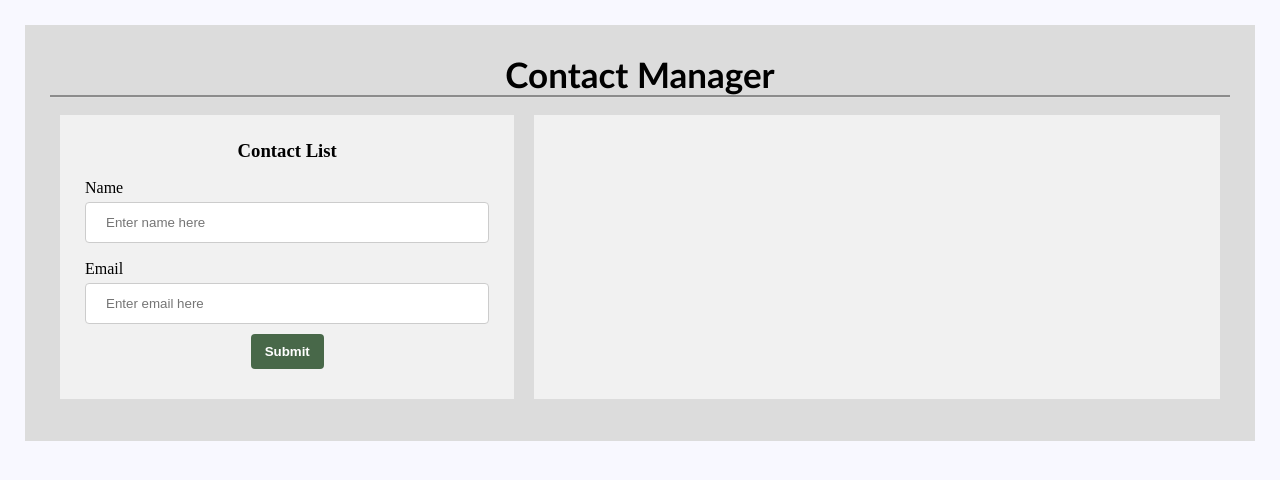
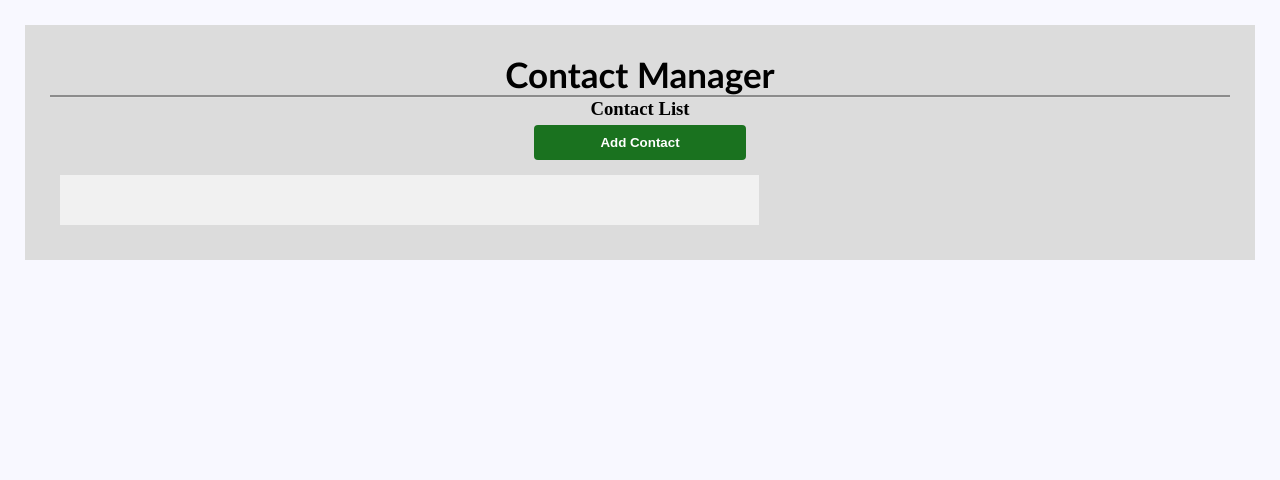
Before and after one commit to Binay9/Contact-App, a React (Create React App) app: page / in a window 1280 px wide. Shown: the top 480 px of the page. Built offline with nearby package versions, Linux system fonts and the light colour scheme.

Commit message:
form fixed

```diff
--- a/package.json
+++ b/package.json
@@ -9,6 +9,7 @@
     "http-proxy-middleware": "^2.0.4",
     "react": "^17.0.2",
     "react-dom": "^17.0.2",
+    "react-router-dom": "^6.3.0",
     "react-scripts": "5.0.0",
     "uuid": "^8.3.2",
     "web-vitals": "^2.1.4"
--- a/src/components/AddContact.js
+++ b/src/components/AddContact.js
@@ -1,35 +1,49 @@
-import React from 'react';
+import React, { useState } from 'react';
+import { useNavigate } from "react-router-dom";
 
-class AddContact extends React.Component {
-    state = {
-        name: "",
-        email: "",
-    };
 
-    add = (e) => {
+
+export default function AddContact(props) {
+
+    const [info, setInfo] = useState({});
+
+    const navigate = useNavigate();
+
+    const handleChange = (e) => {
+        const name = e.target.name;
+        const value = e.target.value;
+        setInfo(values => ({ ...values, [name]: value }))
+
+    }
+
+    const add = (e) => {
+
         e.preventDefault();
-        if(this.state.name === "" || this.state.email === "") {
+
+        if (info.name === "" || info.email === "") {
             alert("All input are required !!");
             return
         }
-        this.props.addContactHandler(this.state);
-        this.setState({name: '', email: ''});
+        props.addContactHandler(info);
+        setInfo({ name: '', email: '' });
+        navigate("/");
+
     };
 
-    render() {
     return (
         <div className='row-item1'>
             <h3 className='subHead'>Contact List</h3>
-                <form onSubmit={this.add}>
+            <form onSubmit={add}>
                 <div>
                     <label htmlFor="name" className="form-label">Name</label>
                     <input
                         type="text"
                         className="form-control"
                         id="name"
+                        name="name"
                         placeholder="Enter name here"
-                            value={this.state.name}
-                            onChange={(e) => this.setState({name: e.target.value})}
+                        value={info.name || ""}
+                        onChange={handleChange}
                     />
                 </div>
 
@@ -39,18 +53,16 @@ class AddContact extends React.Component {
                         type="email"
                         className="form-control"
                         id="email"
+                        name="email"
                         placeholder="Enter email here"
-                            value={this.state.email}
-                            onChange={(e) => this.setState({email: e.target.value})}
+                        value={info.email || ""}
+                        onChange={handleChange}
                     />
                 </div>
 
-                    <input type="submit" value="Submit" />
+                <button className='myBtn' type="submit" value="Submit" >Submit</button>
             </form>
 
         </div>
     );
 }
-}
-
-export default AddContact;
--- a/src/components/App.css
+++ b/src/components/App.css
@@ -52,7 +52,7 @@ input[type=text], [type=email]{
   box-sizing: border-box;
 }
 
-input[type=submit] {
+.myBtn{
   width: 18%;
   background-color: #486849;
   color: white;
@@ -64,7 +64,8 @@ input[type=submit] {
   font-weight: bold;
 }
 
-input[type=submit]:hover {
+/* input[type=submit] */
+.myBtn{
   background-color: #1a721f;
 }
 
--- a/src/components/App.js
+++ b/src/components/App.js
@@ -1,4 +1,5 @@
 import React, { useState, useEffect } from 'react';
+import {Routes, Route, } from 'react-router-dom';
 import { v4 as uuid } from 'uuid';
 import './App.css';
 import Header from './Header';
@@ -11,7 +12,7 @@ function App() {
   const [contacts, setContacts] = useState([]);
 
   const addContactHandler = (contact) => {
-    setContacts([...contacts, {id: uuid(), ...contact}]);
+    setContacts([...contacts, { id: uuid(), ...contact }]);
   };
 
   const removeContactHandler = (id) => {
@@ -36,11 +37,16 @@ function App() {
 
   return (
     <div className="myMain">
-      <Header />
-      <div className='row'>
-        <AddContact addContactHandler={addContactHandler} />
-        <ContactList contacts={contacts} getContactId={removeContactHandler}/>
-      </div>
+        <Header />
+        <Routes>
+        <Route path='/' element={<ContactList contacts={contacts} getContactId={removeContactHandler} />} />
+        <Route path='add' element={<AddContact addContactHandler={addContactHandler} />} />
+        </Routes>
+
+      {/* <div className='row'>
+          <AddContact addContactHandler={addContactHandler} />
+          <ContactList contacts={contacts} getContactId={removeContactHandler} />
+        </div> */}
 
     </div>
   );
--- a/src/components/ContactList.js
+++ b/src/components/ContactList.js
@@ -1,4 +1,5 @@
 import React from 'react';
+import { Link } from 'react-router-dom';
 import ContactCard from './ContactCard';
 
 const ContactList = (props) => {
@@ -6,13 +7,27 @@ const ContactList = (props) => {
     const deleteContactHandler = (id) => {
         props.getContactId(id);
     };
+
     const renderContactList = props.contacts.map((contact) => {
         return (
-            <ContactCard contact={contact} clickHandler={deleteContactHandler} key={contact.id}></ContactCard>
+            <ContactCard
+                contact={contact}
+                clickHandler={deleteContactHandler}
+                key={contact.id}
+            >
+            </ContactCard>
         );
     })
 
-    return <div className='row-item2'>{renderContactList}</div>
+    return (
+        <div>
+            <h3>Contact List</h3>
+            <Link to="/add">
+                <button className='myBtn'>Add Contact</button>
+            </Link>
+            <div className='row-item2'>{renderContactList}</div>
+        </div>
+    );
 };
 
 export default ContactList;
--- a/src/index.js
+++ b/src/index.js
@@ -1,10 +1,14 @@
 import React from 'react';
 import ReactDOM from 'react-dom';
+import { BrowserRouter } from "react-router-dom";
+
 import App from './components/App';
 
 ReactDOM.render(
   <React.StrictMode>
-    <App />
+    <BrowserRouter>
+      <App />
+    </BrowserRouter>
   </React.StrictMode>,
   document.getElementById('root')
 );
```
Also changed, not shown: 1 other file (tests, documents, lock files or other folders). Lines whose indentation alone changed are shown as unchanged.
